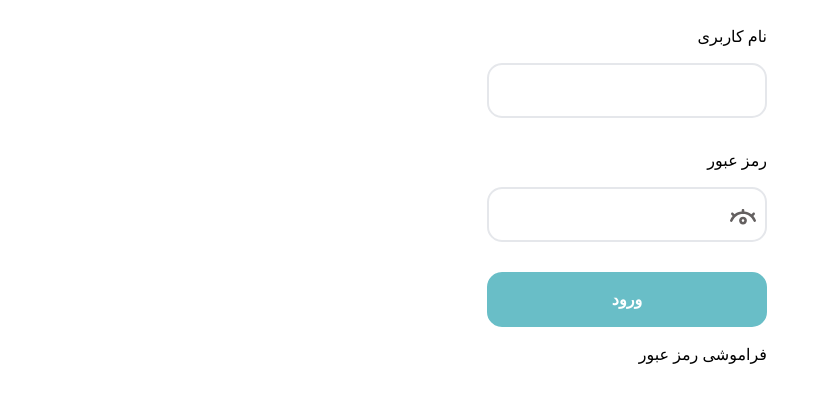
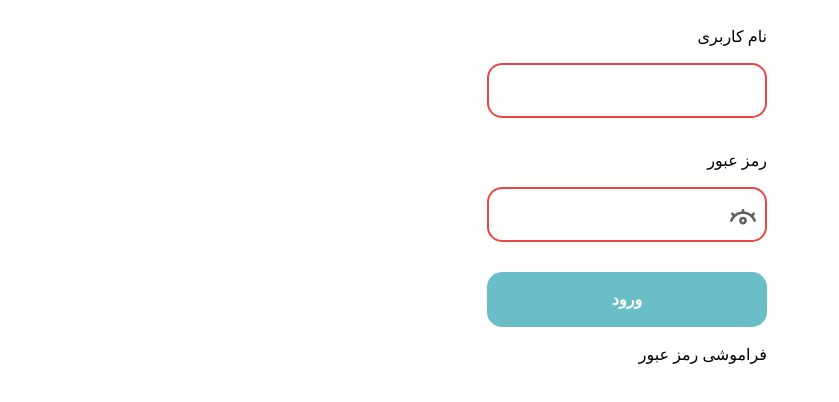
Before and after one commit to rahicoo/sinahospital, a plain HTML site: page login.html in a window 1280 px wide. Both pictures are taken after a click on the button "ورود". Shown: the part 386-788 px from the top of the page, without its empty margins (13-852 px from the left). Drawn offline with nearby package versions, Linux system fonts and the light colour scheme.

Commit message:
create validation js for login.html

```diff
--- a/assets/js/login.js
+++ b/assets/js/login.js
@@ -1,22 +1,35 @@
 var btn = document.getElementById("btn-login").addEventListener('click', function () {
 
     const currentpasslogin=document.getElementById("pass-login").value;
+    const currentnamelogin=document.getElementById("name-login").value;
 
-    var passwordInputlogin = document.getElementById("pass-login");
-    var repasswordInputlogin = document.getElementById("name-login");
+    const passwordInputlogin = document.getElementById("pass-login");
+    const nameinputlogin=document.getElementById("name-login");
+
 
     passwordInputlogin.classList.remove("border-red-500");
-    repasswordInputlogin.classList.remove("border-red-500");
+    nameinputlogin.classList.remove("border-red-500")
+
+
+    if (currentpasslogin.trim() === ""){
+
+        passwordInputlogin.classList.add("border-red-500")
+    }else{
+        passwordInputlogin.classList.remove("border-red-500")
+    }
+
+    if (currentnamelogin.trim() === ""){
+
+        nameinputlogin.classList.add("border-red-500")
+    }else{
+        nameinputlogin.classList.remove("border-red-500")
+    }
 
 
 
 });
 
 
-// function validatePassword(password) {
-//     const passwordPattern = /^(?=.*[a-z])(?=.*[A-Z])(?=.*\d)(?=.*[\W_]).{8,}$/;
-//     return passwordPattern.test(password);
-// }
 
 function togglePasswordVisibility(inputId, imgHideId) {
     const input = document.getElementById(inputId);
--- a/assets/js/tabels.js
+++ b/assets/js/tabels.js
@@ -49,7 +49,6 @@ document.addEventListener('DOMContentLoaded', () => {
     }
 
 
-    updateTableDisplay();
 
     window.addEventListener('resize', updateTableDisplay);
 });
```
Also changed, not shown: dashboard.html (+3 -3 lines).
